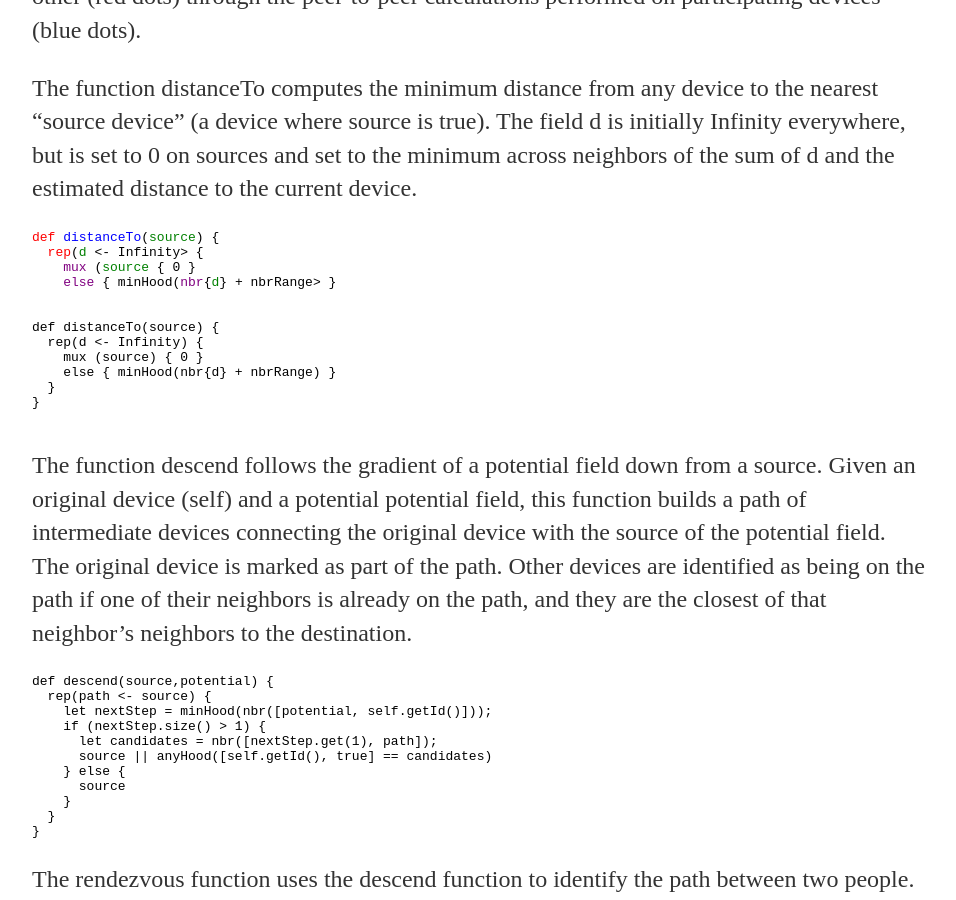
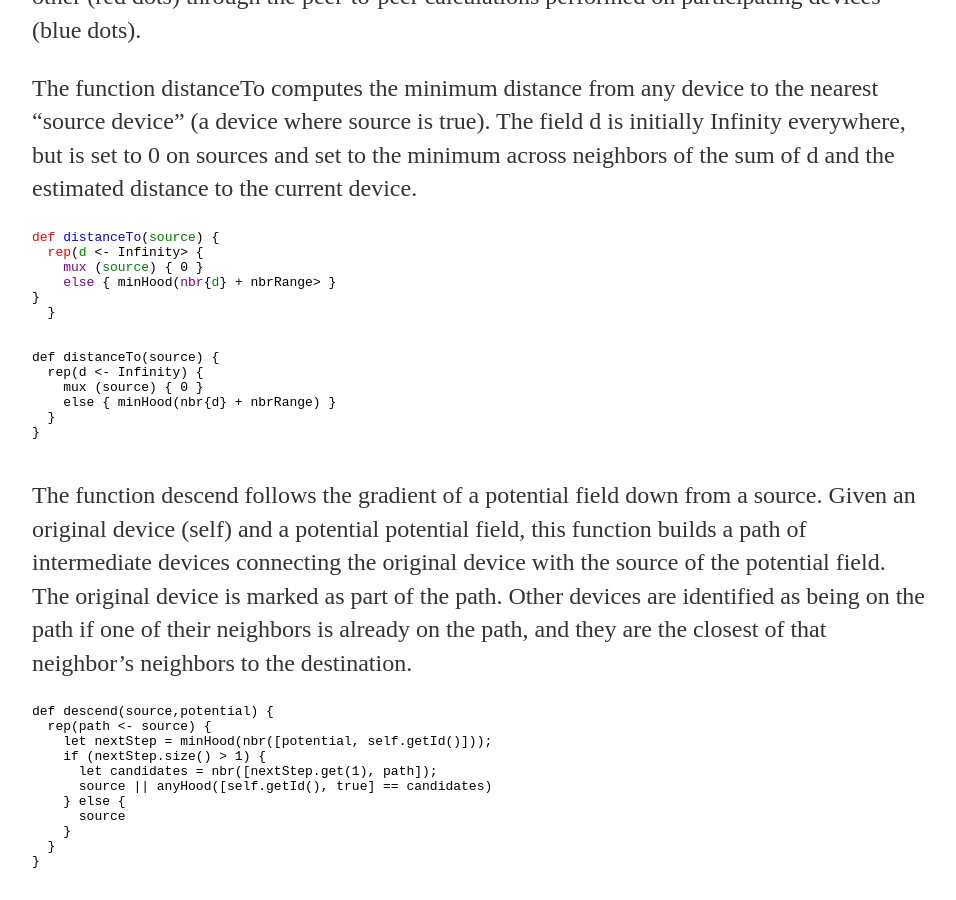
Before and after one commit to tasseomancy/tasseomancy.github.io, a Jekyll site: the page built from _posts/2018-02-07-peer-to-peer-route-planning.md, in a window 1280 px wide and 900 px high, scrolled down 472 px. Shown: the whole window, without its empty margins (160-1116 px from the left). Built offline with Jekyll 4.4.1, drawn with Linux system fonts in a browser that asks for light colours.

Commit message:
Update 2018-02-07-peer-to-peer-route-planning.md

```diff
--- a/_posts/2018-02-07-peer-to-peer-route-planning.md
+++ b/_posts/2018-02-07-peer-to-peer-route-planning.md
@@ -13,8 +13,10 @@ The function distanceTo computes the minimum distance from any device to the nea
 <pre>
 <code style="color:red">def</code><code style="color:blue"> distanceTo</code><code>(</code><code style="color:green">source</code><code>) {</code>
 <code style="color:red">  rep</code><code>(</code><code style="color:green">d</code><code> <- Infinity> {</code>
-<code style="color:purple">    mux</code><code> (</code><code style="color:green">source</code><code> { 0 }</code>
+<code style="color:purple">    mux</code><code> (</code><code style="color:green">source</code><code>) { 0 }</code>
 <code style="color:purple">    else</code><code> { minHood(</code><code style="color:purple">nbr</code><code>{</code><code style="color:green">d</code><code>} + nbrRange> }</code>
+<code>}
+  }</code>
 
 <code>
 def distanceTo(source) {
```
